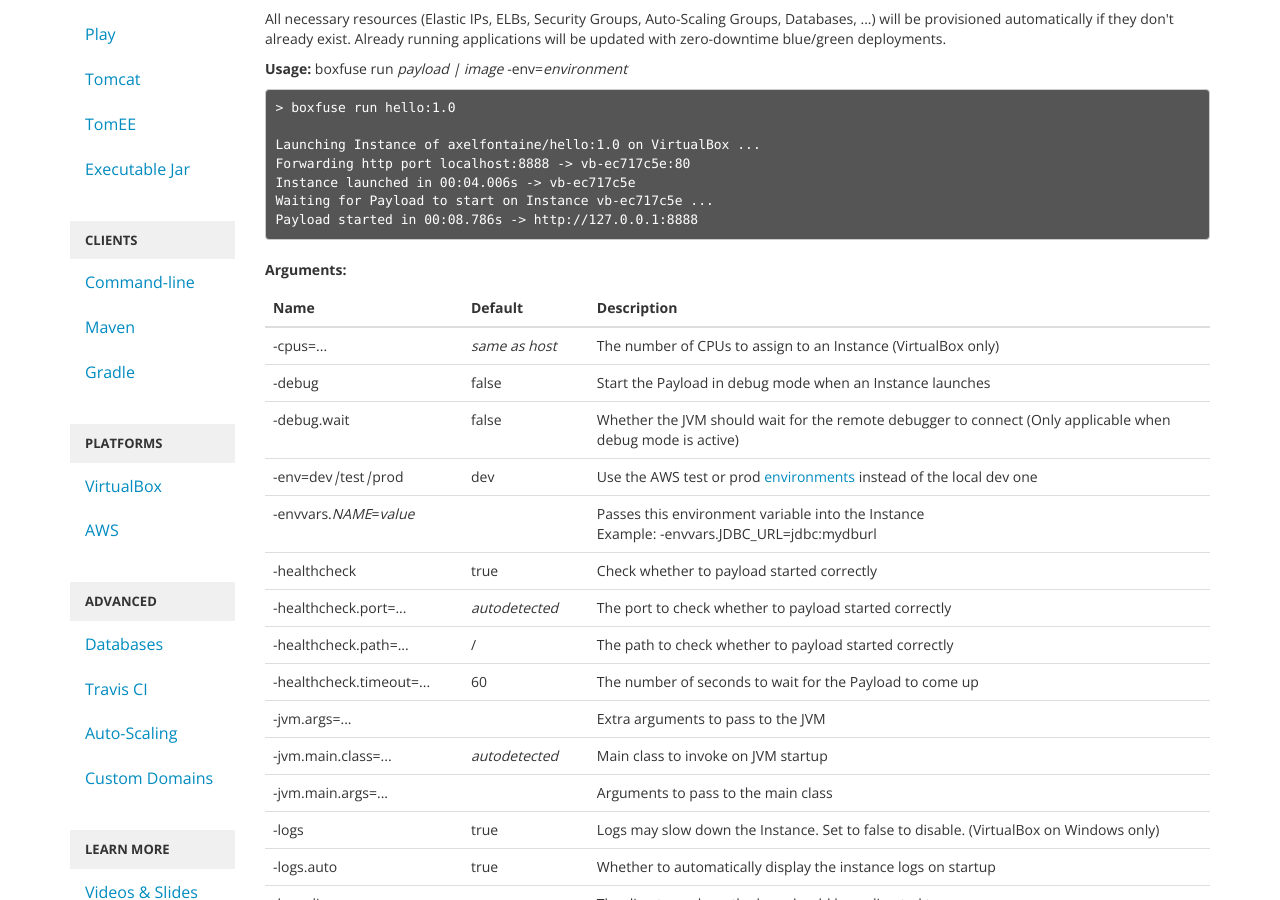
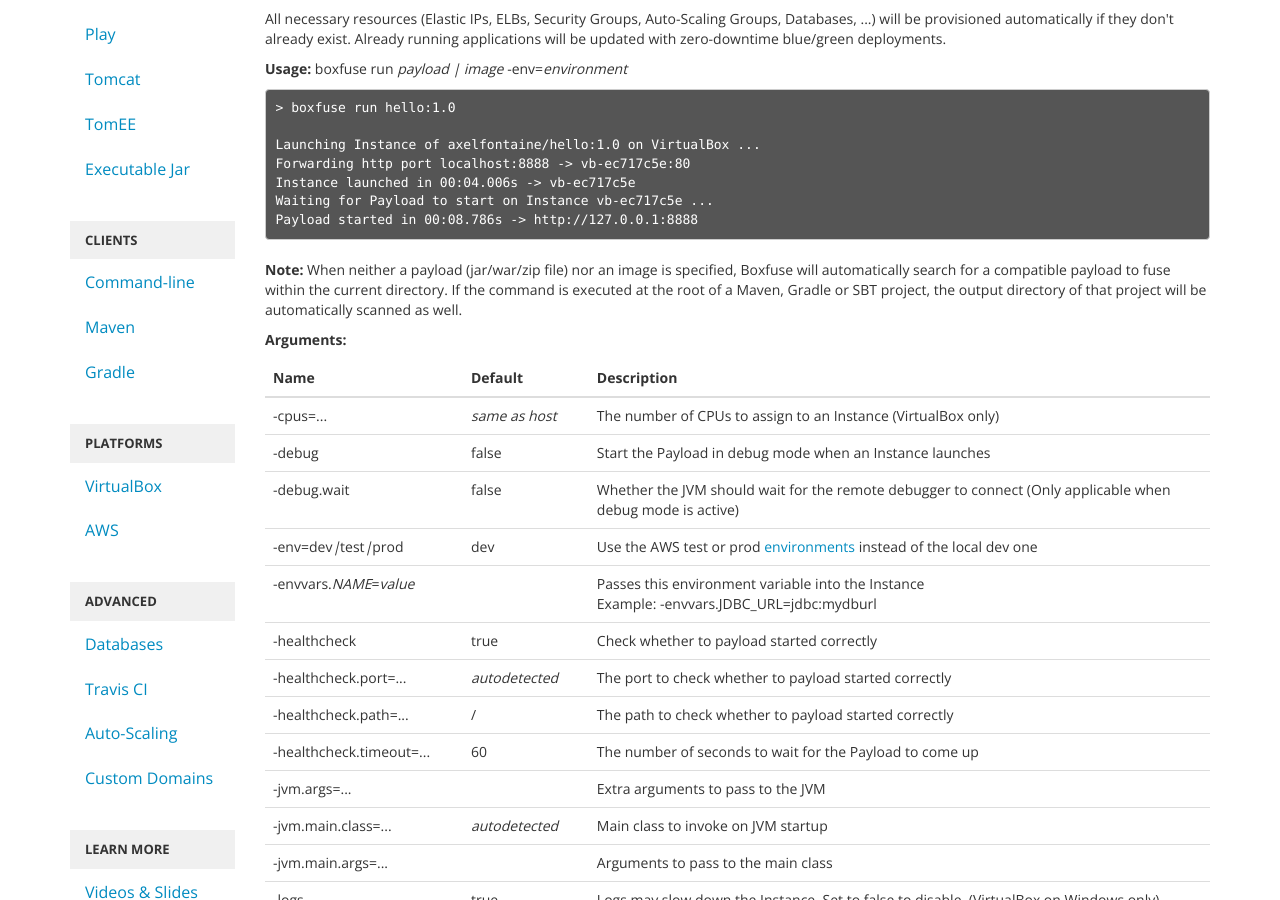
Before and after one commit to flyway/boxfuse.com, a Jekyll site: the page built from docs/commandline/run.html, in a window 1280 px wide and 900 px high, scrolled down 438 px. Built offline with Jekyll 4.4.1, drawn with Linux system fonts in a browser that asks for light colours.

Commit message:
Improved description of run

```diff
--- a/docs/commandline/run.html
+++ b/docs/commandline/run.html
@@ -20,6 +22,12 @@ Forwarding http port localhost:8888 -> vb-ec717c5e:80
 Instance launched in 00:04.006s -> vb-ec717c5e
 Waiting for Payload to start on Instance vb-ec717c5e ...
 Payload started in 00:08.786s -> http://127.0.0.1:8888</pre>
+
+<p><strong>Note:</strong>
+    When neither a payload (jar/war/zip file) nor an image is specified, Boxfuse will automatically search for a
+    compatible payload to fuse within the current directory. If the command is executed at the root of a Maven, Gradle or SBT project,
+    the output directory of that project will be automatically scanned as well.
+</p>
 
 <p><strong>Arguments:</strong></p>
 
@@ -158,7 +166,8 @@ Payload started in 00:08.786s -> http://127.0.0.1:8888</pre>
         </td>
         <td><em>same as matching image port</em></td>
         <td><p>This is for VirtualBox only.</p>
-            <p>The local ports to map to the app inside the instance. By default Boxfuse will attempt to open the same port
+            <p>The local ports to map to the app inside the instance. By default Boxfuse will attempt to open the same
+                port
                 locally as has been opened in the VirtualBox VM. On Linux &amp; Mac privileged ports (&lt;1024) will be
                 opened at 10000
                 + the port number for non-root users.<br>
--- a/docs/gradle/run.html
+++ b/docs/gradle/run.html
@@ -20,6 +20,12 @@ Forwarding http port localhost:8888 -> vb-ec717c5e:80
 Instance launched in 00:04.006s -> vb-ec717c5e
 Waiting for Payload to start on Instance vb-ec717c5e ...
 Payload started in 00:08.786s -> http://127.0.0.1:8888</pre>
+
+<p><strong>Note:</strong>
+    When an image isn't specified, Boxfuse will automatically search for a
+    compatible payload to fuse within the current directory. If the command is executed at the root of a Gradle project,
+    Boxfuse will also automatically look for the project's build artifact.
+</p>
 
 <h3>Class name</h3><p><code>com.boxfuse.client.gradle.task.RunTask</code></p>
 
--- a/docs/maven/run.html
+++ b/docs/maven/run.html
@@ -20,6 +20,12 @@ Forwarding http port localhost:8888 -> vb-ec717c5e:80
 Instance launched in 00:04.006s -> vb-ec717c5e
 Waiting for Payload to start on Instance vb-ec717c5e ...
 Payload started in 00:08.786s -> http://127.0.0.1:8888</pre>
+
+<p><strong>Note:</strong>
+    When an image isn't specified, Boxfuse will automatically search for a
+    compatible payload to fuse within the current directory. If the command is executed at the root of a Maven project,
+    Boxfuse will also automatically look for the project's build artifact.
+</p>
 
 <h3>Properties</h3>
 
```
Also changed, not shown: other parts of docs/commandline/run.html (+4 -2 lines).
